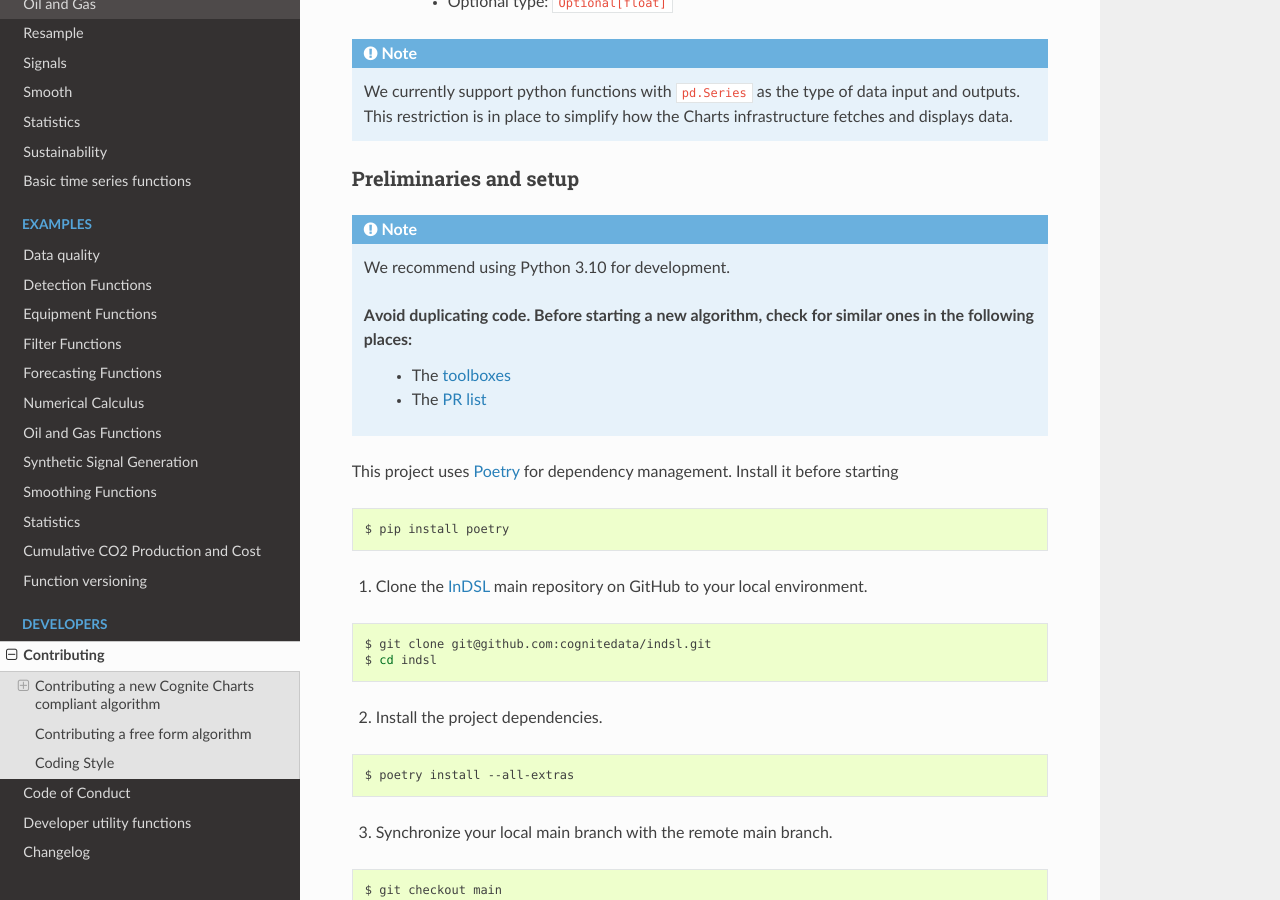
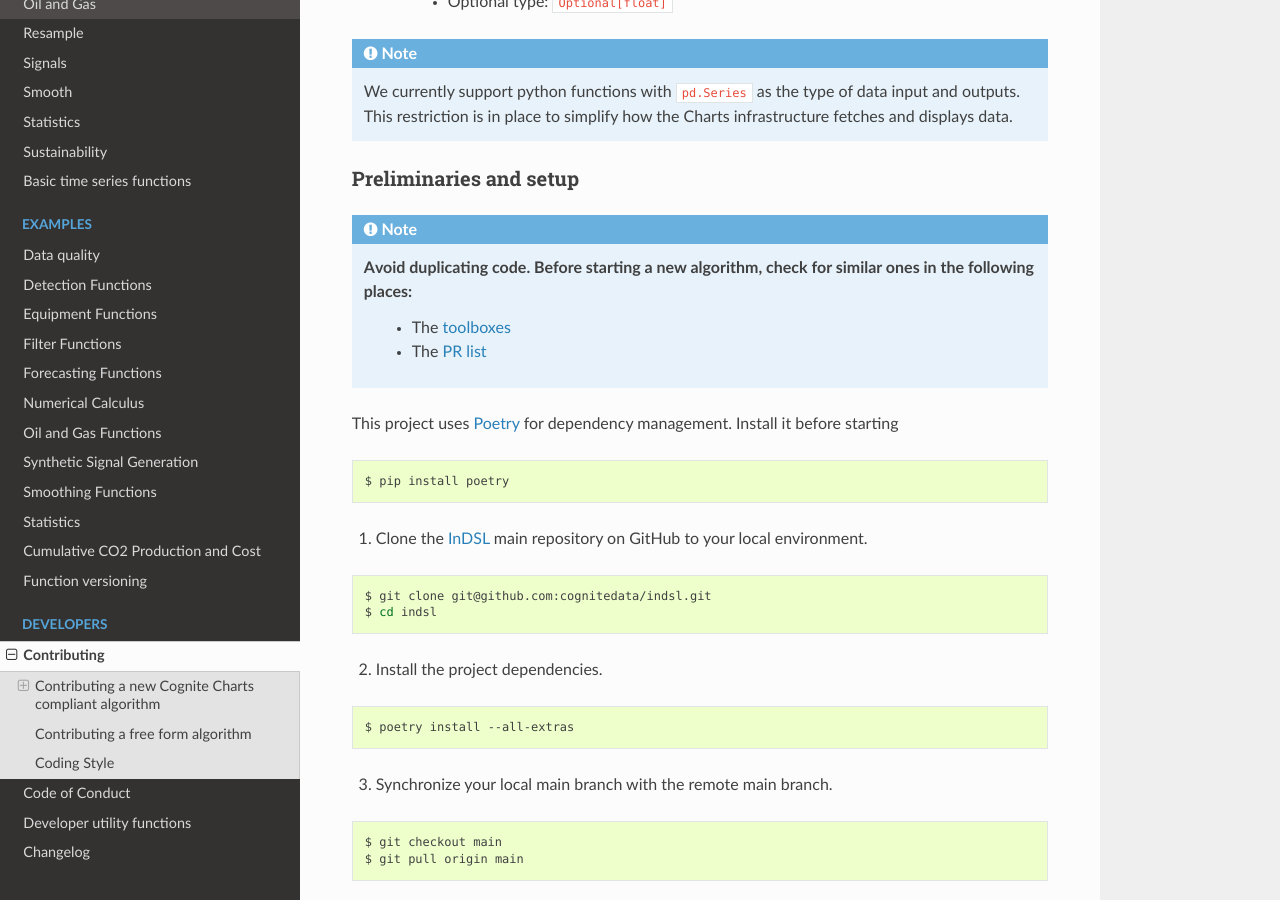
Before and after one commit to cognitedata/indsl, a Sphinx documentation site: the page built from docs-source/source/contribute.rst, in a window 1280 px wide and 900 px high, scrolled down 1526 px. Built offline with Sphinx 7.4.7 and the Read the Docs theme 2.0.0, drawn with Linux system fonts in a browser that asks for light colours; pages that are not in the unit, such as notebooks, are missing from menus; some of the changed lines change nothing that is shown; some of the changed text lies outside the part shown.

Commit message:
fix: removing recommended python version

```diff
--- a/docs-source/source/contribute.rst
+++ b/docs-source/source/contribute.rst
@@ -67,8 +67,6 @@
 -----------------------
 
 .. note::
-
-    We recommend using Python 3.10 for development.
 
     Avoid duplicating code. Before starting a new algorithm, check for similar ones in the following places:
         * The `toolboxes <https://github.com/cognitedata/indsl/tree/main/indsl>`_
@@ -383,7 +381,7 @@
 
 .. prompt:: terminal
 
-    make html
+   poetry run make html
 
 5. If there were errors during the build, address them and repeat steps 2-3.
 
```
